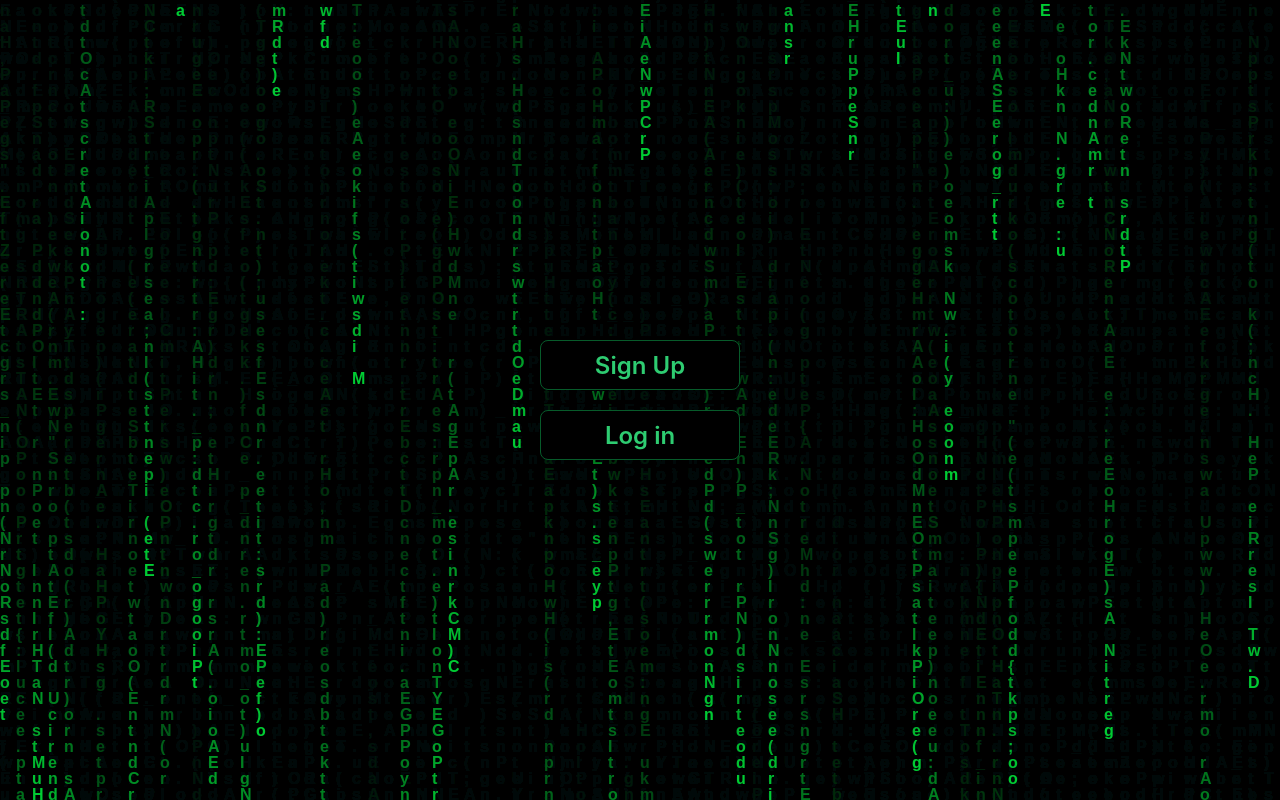
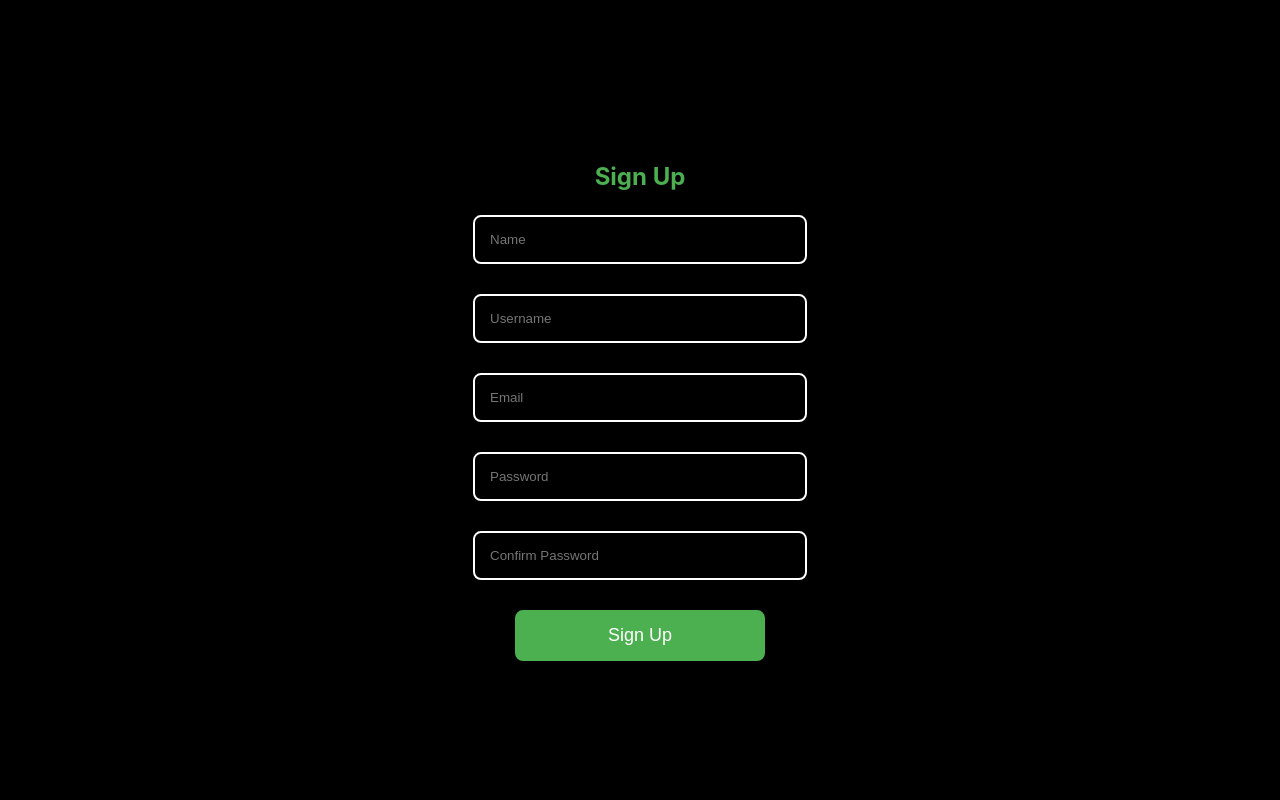
Before and after one commit to Horaunt/Safenet, a React (Vite) app: page / in a window 1280 px wide. Built offline with nearby package versions, Linux system fonts and the light colour scheme.

Commit message:
commit 2

```diff
--- a/src/App.jsx
+++ b/src/App.jsx
@@ -1,12 +1,14 @@
-import SignLog from '../components/SignLog'
-import './App.css'
+// import SignLog from '../components/SignLog'
+// import './App.css'
+import SignUp from './SignUp'
+
 
 function App() {
 
 
   return (
     <>
-      <SignLog/>
+      <SignUp/>
     </>
   )
 }
--- a/src/SignUp.css
+++ b/src/SignUp.css
@@ -1,34 +1,55 @@
 .sign-up-container {
+  margin: 0;
+  display: flex;
+  align-items: center;
+  justify-content: center;
+  min-width: 100vw;
+  min-height: 100vh;
+  overflow: hidden;
   background-color: black;
-    min-height: 100vh;
-    display: flex;
-    justify-content: center;
-    align-items: center;
 }
 
 .sign-up-form {
   text-align: center;
   color: white;
+  position: fixed;
+  top: 50%;
+  left: 50%;
+  transform: translate(-50%, -50%);
 }
 
 .sign-up-form input {
-    margin-bottom: 20px;
-    padding: 8px;
-    border-radius: 5px;
-    border: 1px solid white;
+  margin-bottom: 30px; /* Increased margin for better spacing */
+  padding: 15px; /* Larger padding */
+  border-radius: 8px; /* Larger border radius */
+  border: 2px solid white; /* Thicker border */
   background-color: transparent;
   color: white;
+  width: 300px; /* Increased width */
 }
 
 .sign-up-form input[type="password"] {
-    margin-right: 10px;
+  margin-right: 0; /* Removed right margin */
 }
 
 .sign-up-form button {
-    background-color: white;
-    color: black;
-    padding: 10px 20px;
+  background-color: #4CAF50; /* Vibrant green background */
+  color: white; /* White text color */
+  padding: 15px 30px; /* Larger padding */
   border: none;
-    border-radius: 5px;
+  border-radius: 8px; /* Larger border radius */
   cursor: pointer;
+  width: 250px; /* Increased width */
+  font-size: 18px; /* Larger font size */
+  transition: transform 0.3s ease; /* Added transition for parallax effect */
 }
+
+.sign-up-form button:hover {
+  transform: translateY(-5px); /* Parallax effect on hover */
+}
+
+/* Make the "Sign Up" text relatively smaller */
+.sign-up-form h2 {
+  color: #4CAF50; /* Green color */
+  font-size: 24px; /* Relative smaller font size */
+}
```
Lines whose indentation alone changed are shown as unchanged.
